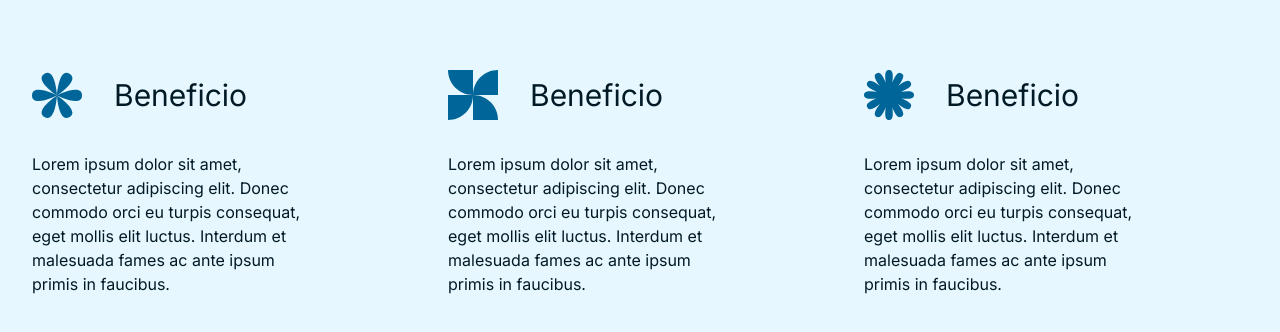
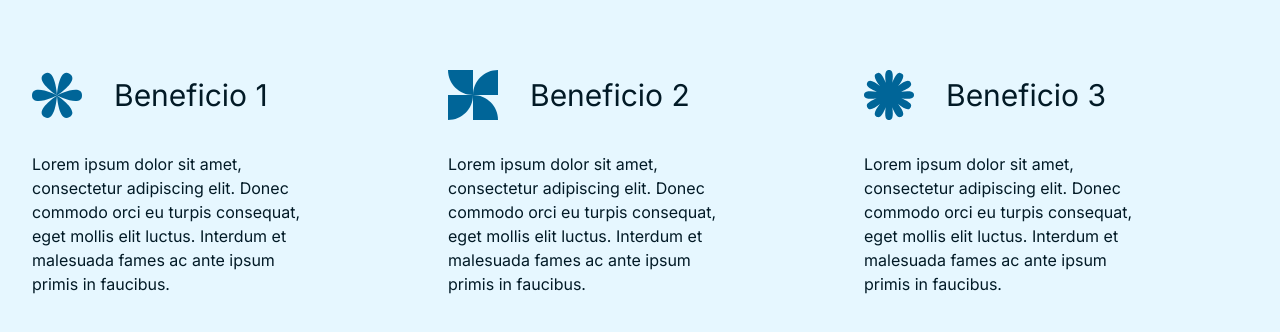
Before and after one commit to O-Gui-Carvalho/CtrlDev, a Next.js app: page / in a window 1280 px wide. Shown: the part 1574-1906 px from the top of the page. Built offline with nearby package versions, Linux system fonts and the light colour scheme.

Commit message:
AboutCard component

```diff
--- a/src/app/page.jsx
+++ b/src/app/page.jsx
@@ -1,6 +1,6 @@
 'use client'
 
-import About from "@/components/About";
+import About from "@/components/about/About";
 import Hero from "@/components/hero/Hero";
 import Lenis from "lenis";
 import Image from "next/image";
--- a/src/components/Whats.jsx
+++ b/src/components/Whats.jsx
@@ -27,7 +27,7 @@ const Whats = () => {
   }
 
   return (
-    <div className='relative rounded-full text-background text-4xl p-4 cursor-pointer' onMouseEnter={handleMouseEnter} onMouseLeave={handleMouseLeave}>
+    <div className='z-20 relative rounded-full text-background text-4xl p-4 cursor-pointer' onMouseEnter={handleMouseEnter} onMouseLeave={handleMouseLeave}>
         <Link href={'https://wa.me/message/MZ3XAEYWTNVYJ1'} target='_blank' rel='noopener noreferrer'>
           <div ref={textRef} className="relative w-20 h-20 rounded-full flex items-center justify-center">
             {circleText.split("").map((char, index) => (
--- a/src/components/About.jsx
+++ b/src/components/about/About.jsx
@@ -1,33 +1,33 @@
+import { useGSAP } from '@gsap/react';
+import gsap from 'gsap';
+import { SplitText } from 'gsap/all';
 import Image from 'next/image'
-import React from 'react'
+import React, { useRef } from 'react'
+import AboutCard from './AboutCard';
 
 const About = () => {
+    const sobre = useRef(null);
+
+    useGSAP(() => {
+
+    }, [])
+
   return (
     <div className='grid grid-cols-12 px-8 gap-8'>
         <div className="col-span-9 mt-64">
             <p className='text-6xl'>Vestibulum nunc ipsum, hendrerit quis laoreet vitae, molestie nec sem. Donec eleifend arcu sed justo elementum fermentum.</p>
         </div>
-        <div className="col-start-1 col-span-3 mt-64">
-            <div className="flex gap-8 items-center pb-8">
-                <Image src='/star.svg' alt='Beneficios' width={50} height={50}/>
-                <span className='text-3xl'>Beneficio</span>
-            </div>
+        <AboutCard className="col-start-1" imageSrc={'/star.svg'} imageAlt={'Beneficio 1'} title={'Beneficio 1'}>
             <p>Lorem ipsum dolor sit amet, consectetur adipiscing elit. Donec commodo orci eu turpis consequat, eget mollis elit luctus. Interdum et malesuada fames ac ante ipsum primis in faucibus.</p>
-        </div>
-        <div className="col-start-5 col-span-3 mt-64">
-            <div className="flex gap-8 items-center pb-8">
-                <Image src='/square.svg' alt='Beneficios' width={50} height={50}/>
-                <span className='text-3xl'>Beneficio</span>
-            </div>
+        </AboutCard>
+
+        <AboutCard className="col-start-5" imageSrc={'/square.svg'} imageAlt={'Beneficio 2'} title={'Beneficio 2'}>
             <p>Lorem ipsum dolor sit amet, consectetur adipiscing elit. Donec commodo orci eu turpis consequat, eget mollis elit luctus. Interdum et malesuada fames ac ante ipsum primis in faucibus.</p>
-        </div>
-        <div className="col-start-9 col-span-3 mt-64">
-            <div className="flex gap-8 items-center pb-8">
-                <Image src='/sun.svg' alt='Beneficios' width={50} height={50}/>
-                <span className='text-3xl'>Beneficio</span>
-            </div>
+        </AboutCard>
+
+        <AboutCard className="col-start-9" imageSrc={'/sun.svg'} imageAlt={'Beneficio 3'} title={'Beneficio 3'}>
             <p>Lorem ipsum dolor sit amet, consectetur adipiscing elit. Donec commodo orci eu turpis consequat, eget mollis elit luctus. Interdum et malesuada fames ac ante ipsum primis in faucibus.</p>
-        </div>
+        </AboutCard>
     </div>
   )
 }
--- /dev/null
+++ b/src/components/about/AboutCard.jsx
@@ -0,0 +1,16 @@
+import Image from 'next/image'
+import React from 'react'
+
+const AboutCard = ({imageSrc, imageAlt, title, children, className}) => {
+  return (
+    <div className={`col-span-3 mt-64 ${className}`}>
+        <div className="flex gap-8 items-center pb-8">
+            <Image src={imageSrc} alt={imageAlt} width={50} height={50}/>
+            <span className='text-3xl'>{title}</span>
+        </div>
+        {children}
+    </div>
+  )
+}
+
+export default AboutCard
--- a/src/components/header/Header.jsx
+++ b/src/components/header/Header.jsx
@@ -56,7 +56,7 @@ const Header = () => {
   return (
     <header ref={container}>
 
-        <div className="z-10 w-dvw bg-[#01090D80] px-2 md:px-4 lg:px-8 py-4 fixed backdrop-blur-2xl border-b-1 border-b-[#E6F7FF40] grid gap-8 grid-cols-4 md:grid-cols-8 lg:grid-cols-12">
+        <div className="z-10 w-dvw bg-[#01090D80] px-2 md:px-4 lg:px-8 py-4 fixed backdrop-blur-2xl border-b-1 border-b-[#E6F7FF80] grid gap-8 grid-cols-4 md:grid-cols-8 lg:grid-cols-12">
             <div className="justify-between items-start col-span-3 md:col-span-6 lg:col-span-10">
                 <div className="max-w-fit h-full flex items-center">
                     <Link href='/'>
```
